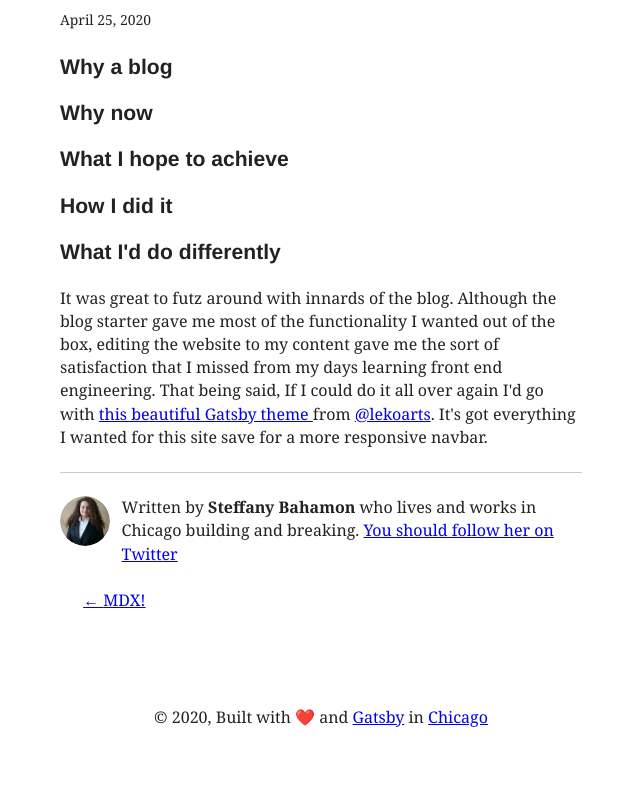
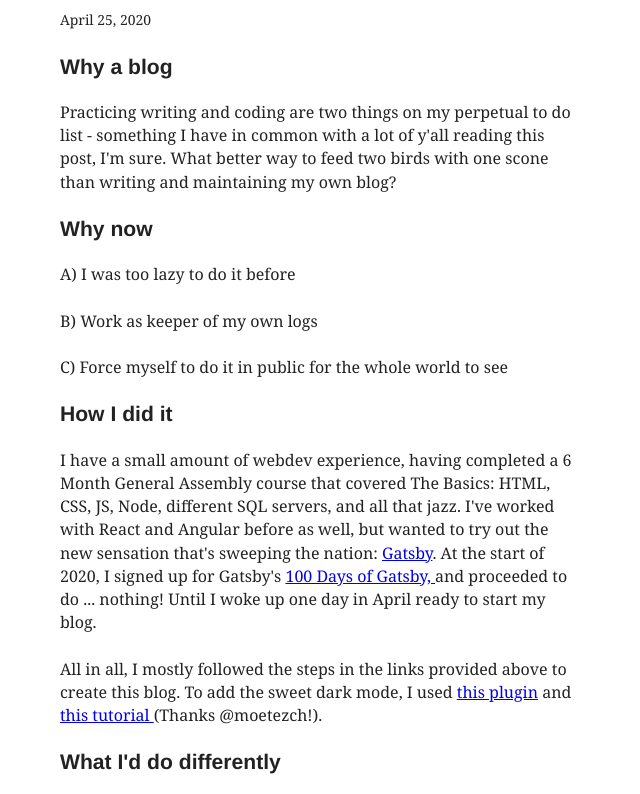
Before and after one commit to sbahamon/steff-personal-blog, a Gatsby site: page /blog/making-a-personal-blog/ in a window 1280 px wide. Shown: the part 156-950 px from the top of the page, without its empty margins (319-959 px from the left). Before the commit the page ends 909 px from the top, so only its background shows below. Built offline with nearby package versions, Linux system fonts and the light colour scheme; Gatsby itself is replaced by a stand-in of ours; some packages are replaced by stand-ins of ours; what typography-theme-fairy-gates would draw is missing.

Commit message:
Update Blog “making-a-personal-blog”

```diff
--- a/content/blog/making-a-personal-blog.md
+++ b/content/blog/making-a-personal-blog.md
@@ -6,12 +6,24 @@ description: The thought process behind this blog's creation
 ---
 ### Why a blog
 
+Practicing writing and coding are two things on my perpetual to do list - something I have in common with a lot of y'all reading this post, I'm sure. What better way to feed two birds with one scone than writing and maintaining my own blog?
+
 ### Why now
 
-### What I hope to achieve
+A) I was too lazy to do it before
+
+B) Work as keeper of my own logs
+
+C) Force myself to do it in public for the whole world to see
 
 ### How I did it
+
+I have a small amount of webdev experience, having completed a 6 Month General Assembly course that covered The Basics: HTML, CSS, JS, Node, different SQL servers, and all that jazz. I've worked with React and Angular before as well, but wanted to try out the new sensation that's sweeping the nation: [Gatsby](https://www.gatsbyjs.org/tutorial/blog-netlify-cms-tutorial/). At the start of 2020, I signed up for Gatsby's [100 Days of Gatsby, ](https://www.gatsbyjs.org/blog/tags/100-days-of-gatsby/)and proceeded to do ... nothing! Until I woke up one day in April ready to start my blog.
+
+All in all, I mostly followed the steps in the links provided above to create this blog. To add the sweet dark mode, I used [this plugin](https://www.gatsbyjs.org/packages/gatsby-plugin-dark-mode/) and [this tutorial ](https://moetez.me/post/how-to-easily-add-dark-mode-to-gatsbyjs/)(Thanks @moetezch!).
 
 ### What I'd do differently
 
 It was great to futz around with innards of the blog. Although the blog starter gave me most of the functionality I wanted out of the box, editing the website to my content gave me the sort of satisfaction that I missed from my days learning front end engineering. That being said, If I could do it all over again I'd go with [this beautiful Gatsby theme ](https://www.gatsbyjs.org/packages/@lekoarts/gatsby-theme-minimal-blog/)from [@lekoarts](https://twitter.com/intent/follow?screen_name=lekoarts_de). It's got everything I wanted for this site save for a more responsive navbar.
+
+Going forward, I'd like to add a fancier dark mode switch and figure out a way to have the blog switch between English/Spanish/Portuguese based on the choice of the user - this will also encourage me to write in Spanish and Portuguese. Keep an eye on this space for any edits!
```
